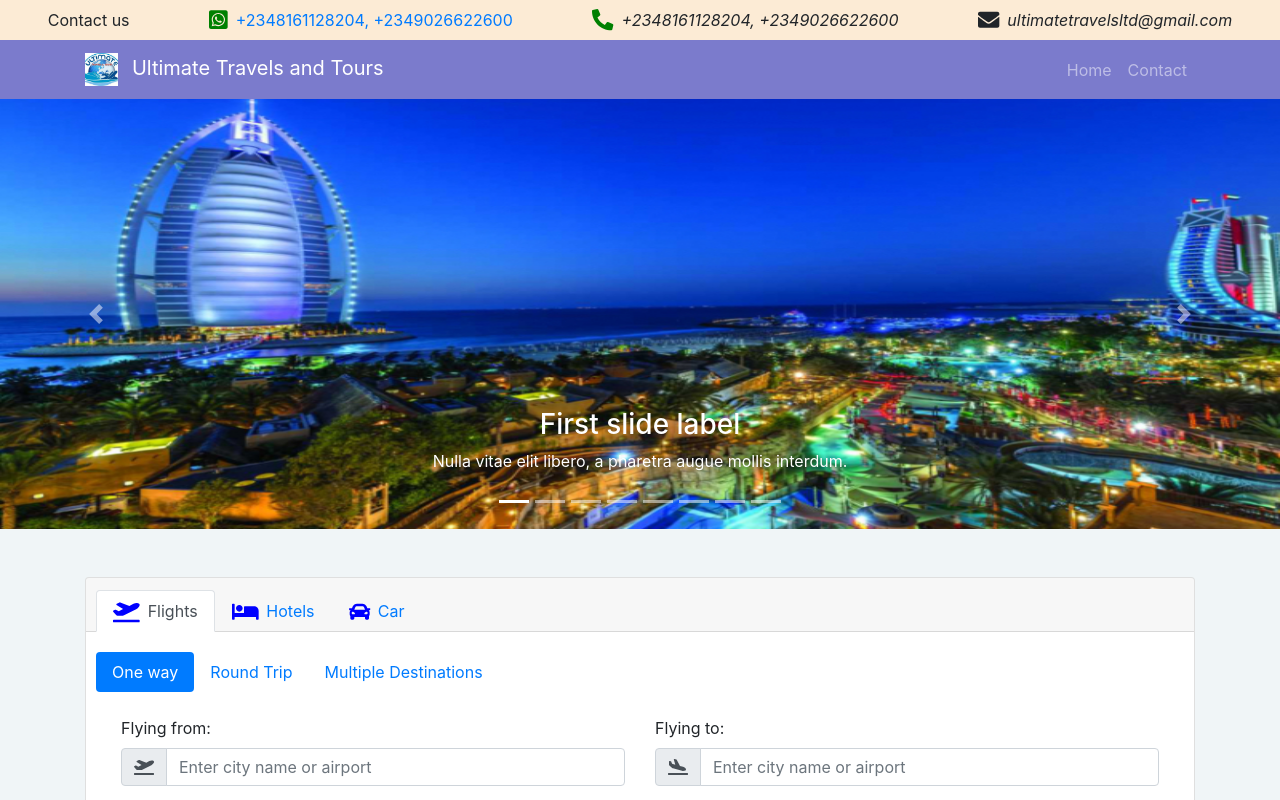
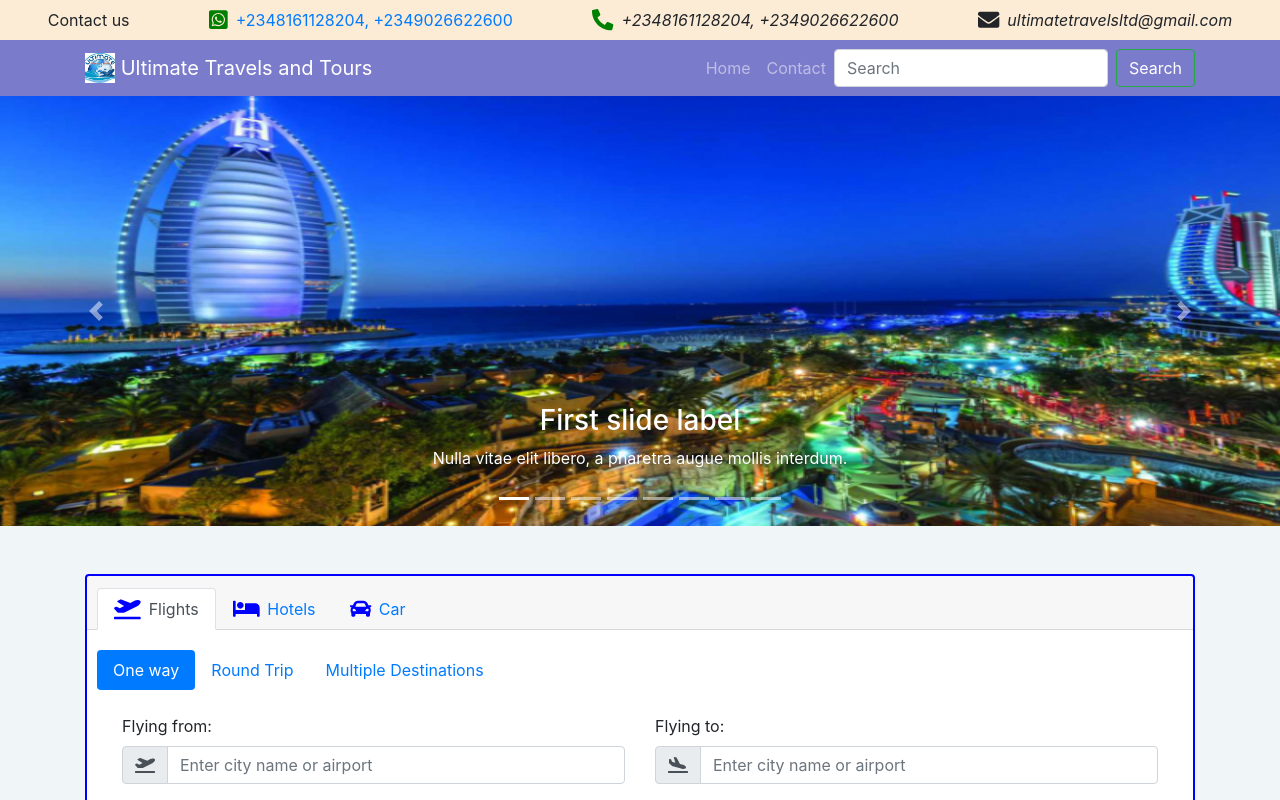
Before and after one commit to chidinma-godwin/ultimate-travels, a React (Create React App) app in the folder ultimate/: page / in a window 1280 px wide. Shown: the top 800 px of the page. Built offline with nearby package versions, Linux system fonts and the light colour scheme.

Commit message:
Use react bootstrap to style the navbar on the home page instead of regular bootstrap

```diff
--- a/ultimate/src/App.js
+++ b/ultimate/src/App.js
@@ -18,32 +18,32 @@ class App extends React.Component {
         {
           src: {saudi}, title: "Saudi", text: "Some quick example text to build on the card title and make up" +
           "the bulk of the card's content. Some quick example text to build on the card title and make up the" +
-          "bulk of the card's content.", city: "saudi"
+          "bulk of the card's content.", city: "saudi", id: 1
         },
         {
           src: {oman}, title: "oman", text: "Some quick example text to build on the card title and make up" +
           "the bulk of the card's content. Some quick example text to build on the card title and make up the" +
-          "bulk of the card's content.", city: "oman"
+          "bulk of the card's content.", city: "oman", id: 2
         },
         {
           src: {bahrain}, title: "bahrain", text: "Some quick example text to build on the card title and make up" +
           "the bulk of the card's content. Some quick example text to build on the card title and make up the" +
-          "bulk of the card's content.", city: "bahrain"
+          "bulk of the card's content.", city: "bahrain", id: 3
         },
         {
           src: {beirut}, title: "Dubai", text: "Some quick example text to build on the card title and make up" +
           "the bulk of the card's content. Some quick example text to build on the card title and make up the" +
-          "bulk of the card's content.", city: "beirut"
+          "bulk of the card's content.", city: "beirut", id: 4
         },
         {
           src: {kuvajt}, title: "Kuvayt", text: "Some quick example text to build on the card title and make up" +
           "the bulk of the card's content. Some quick example text to build on the card title and make up the" +
-          "bulk of the card's content.", city: "kuvajt"
+          "bulk of the card's content.", city: "kuvajt", id: 5
         },
         {
           src: {qatar}, title: "Qatar", text: "Some quick example text to build on the card title and make up" +
             "the bulk of the card's content. Some quick example text to build on the card title and make up the" +
-            "bulk of the card's content.", city: "qatar"
+            "bulk of the card's content.", city: "qatar", id: 6
         },
 
       ]
--- a/ultimate/src/components/Header.js
+++ b/ultimate/src/components/Header.js
@@ -1,7 +1,8 @@
 import React from "react";
-import logo from '../images/logo.svg';
+import logo from "../images/logo.svg";
 import { FontAwesomeIcon } from "@fortawesome/react-fontawesome";
-import { Link } from 'react-router-dom';
+// import { Link } from "react-router-dom";
+import { Navbar, Nav, Container, Form, FormControl, Button } from "react-bootstrap";
 
 const Header = () => {
   return (
@@ -11,46 +12,69 @@ const Header = () => {
           <ul className="nav nav-pills justify-content-around">
             <li>Contact us</li>
             <li>
-              <a href="/"><FontAwesomeIcon icon={['fab','whatsapp-square']} className="mr-2" style={{color: "green"}} size="lg" />+2348161128204, +2349026622600</a>
+              <a href="/">
+                <FontAwesomeIcon
+                  icon={["fab", "whatsapp-square"]}
+                  className="mr-2"
+                  style={{ color: "green" }}
+                  size="lg"
+                />
+                +2348161128204, +2349026622600
+              </a>
             </li>
             <li>
-              <i><FontAwesomeIcon icon={['fas','phone-alt']} className="mr-2" style={{color: "green"}}　size="lg" />+2348161128204, +2349026622600</i>
+              <i>
+                <FontAwesomeIcon
+                  icon={["fas", "phone-alt"]}
+                  className="mr-2"
+                  style={{ color: "green" }}
+                  size="lg"
+                />
+                +2348161128204, +2349026622600
+              </i>
             </li>
             <li>
-              <i><FontAwesomeIcon icon={['fas','envelope']} className="mr-2"　size="lg" />ultimatetravelsltd@gmail.com</i>
+              <i>
+                <FontAwesomeIcon
+                  icon={["fas", "envelope"]}
+                  className="mr-2"
+                  size="lg"
+                />
+                ultimatetravelsltd@gmail.com
+              </i>
             </li>
           </ul>
         </div>
 
-        <nav className="navbar navbar-expand-lg navbar-dark main-nav">
-          <div className="container">
-        <a className="navbar-brand" href="/" style={{maxWidth: "3%"}}>
-            <img src={logo} className="img-fluid mr-2" alt='ultimate travels logo'/> Ultimate Travels and Tours
-        </a>
-          <button
-            className="navbar-toggler"
-            type="button"
-            data-toggle="collapse"
-            data-target="#navbarContent"
-          >
-            <span className="navbar-toggler-icon"></span>
-          </button>
-          <div className="collapse navbar-collapse" id="navbarContent">
-            <ul className="navbar-nav ml-md-auto">
-              <li className="nav-item">
-                <Link to="/" className="nav-link">
-                  Home
-                </Link>
-              </li>
-              <li className="nav-item">
-                <a href="#contact" className="nav-link">
-                  Contact
-                </a>
-              </li>
-            </ul>
-          </div>
-          </div>
-        </nav>
+        <Navbar variant="dark" expand="lg" className="main-nav">
+          <Container>
+            <Navbar.Brand href="/">
+              <img
+                alt=""
+                src={logo}
+                width="30"
+                height="30"
+                className="d-inline-block align-top"
+              />{" "}
+              Ultimate Travels and Tours
+            </Navbar.Brand>
+            <Navbar.Toggle aria-controls="basic-navbar-nav" />
+            <Navbar.Collapse id="basic-navbar-nav">
+              <Nav className="ml-md-auto">
+                <Nav.Link href="/">Home</Nav.Link>
+                <Nav.Link href="#contact">Contact</Nav.Link>
+              </Nav>
+              <Form inline>
+                <FormControl
+                  type="text"
+                  placeholder="Search"
+                  className="mr-sm-2"
+                />
+                <Button variant="outline-success" style={{color:"white"}}>Search</Button>
+              </Form>
+            </Navbar.Collapse>
+          </Container>
+        </Navbar>
       </header>
     </React.Fragment>
   );
--- a/ultimate/src/components/home/Booking.js
+++ b/ultimate/src/components/home/Booking.js
@@ -1,13 +1,13 @@
 import React from "react";
 import Oneway from "./Oneway";
-import { Tabs, Tab, Card, Button, Container } from "react-bootstrap";
+import { Tabs, Tab, Card, Container } from "react-bootstrap";
 import { FontAwesomeIcon } from "@fortawesome/react-fontawesome";
 
 class Booking extends React.Component {
   render() {
     return (
       <React.Fragment>
-        <Card>
+        <Card style={{border:"solid 2px blue"}}>
           <Card.Header>
             <Tabs variant="tabs" defaultActiveKey="flights">
               <Tab
@@ -90,7 +90,6 @@ class Booking extends React.Component {
               </Tabs>
             </Card.Text>
 
-            <Button variant="primary">Search flight</Button>
           </Card.Body>
         </Card>
       </React.Fragment>
--- a/ultimate/src/components/home/FlightDeals.js
+++ b/ultimate/src/components/home/FlightDeals.js
@@ -10,7 +10,8 @@ const FlightDeals = ()=> {
             <Card.Body>
                 <Card.Text>
                     Price and availability period
-                    <p>Airline</p>
+                    <br/>
+                    Airline
                 </Card.Text>
                 <Button variant="primary">Book Now</Button>
             </Card.Body>
--- a/ultimate/src/components/home/HolidayPackages.js
+++ b/ultimate/src/components/home/HolidayPackages.js
@@ -6,8 +6,8 @@ const HolidayPackages = (props) => {
   const dealList = deals.map(deal => {
     const city = deal.city;
     return (
-      <Card>
-        <Card.Img variant="top" src={deal.src[city]} fluid thumbnail/>
+      <Card key={deal.id}>
+        <Card.Img variant="top" src={deal.src[city]} fluid="true" thumbnail="true" />
         <Card.Body>
           <Card.Title>{deal.title}</Card.Title>
           <Card.Text>
--- a/ultimate/src/components/home/Oneway.js
+++ b/ultimate/src/components/home/Oneway.js
@@ -6,6 +6,7 @@ import {
   Row,
   Col,
   Popover,
+  Button,
   ButtonToolbar,
   OverlayTrigger,
   Table
@@ -15,6 +16,15 @@ import {
 import "react-datepicker/dist/react-datepicker.css";
 
 
+
+class OneWay extends React.Component {
+
+  handleSubmit=(evt)=> {
+    evt.preventDefault();
+    console.log("Submit this form");
+  }
+
+render() {
   const popover = (
     <Popover style={{ width: "30%", padding: "1em" }}>
       <Row className="mb-2">
@@ -51,11 +61,13 @@ const popover = (
         </Col>
         <Col xs={12} sm={6}>
           <Table bordered>
+            <tbody>
             <tr>
               <td className="custom-btn">-</td>
               <td>0</td>
               <td className="custom-btn">+</td>
             </tr>
+            </tbody>
           </Table>
         </Col>
       </Row>
@@ -63,9 +75,8 @@ const popover = (
   );
 
 
-const OneWay = ()=> {
-    return(
-                    <Form>
+  return (
+    <Form onSubmit={this.handleSubmit}>
       <Row>
         <Col sm={12} md={6}>
           <label htmlFor="from">Flying from: </label>
@@ -149,10 +160,7 @@ const OneWay = ()=> {
       <InputGroup className="mb-3">
         <InputGroup.Prepend>
           <InputGroup.Text id="addon4">
-                    <FontAwesomeIcon
-                      icon={["fas", "users"]}
-                      style={{ size: "lg" }}
-                    />
+            <FontAwesomeIcon icon={["fas", "users"]} style={{ size: "lg" }} />
           </InputGroup.Text>
         </InputGroup.Prepend>
         <ButtonToolbar>
@@ -170,8 +178,11 @@ const OneWay = ()=> {
           </OverlayTrigger>
         </ButtonToolbar>
       </InputGroup>
+
+      <Button variant="primary">Search flight</Button>
     </Form>
   )
 }
+}
 
 export default OneWay;
--- a/ultimate/src/index.css
+++ b/ultimate/src/index.css
@@ -39,3 +39,7 @@ code {
 .custom-btn {
   cursor: pointer;
 }
+
+.booking-container {
+  border: blue 2px;
+}
```
Lines whose indentation alone changed are shown as unchanged.
